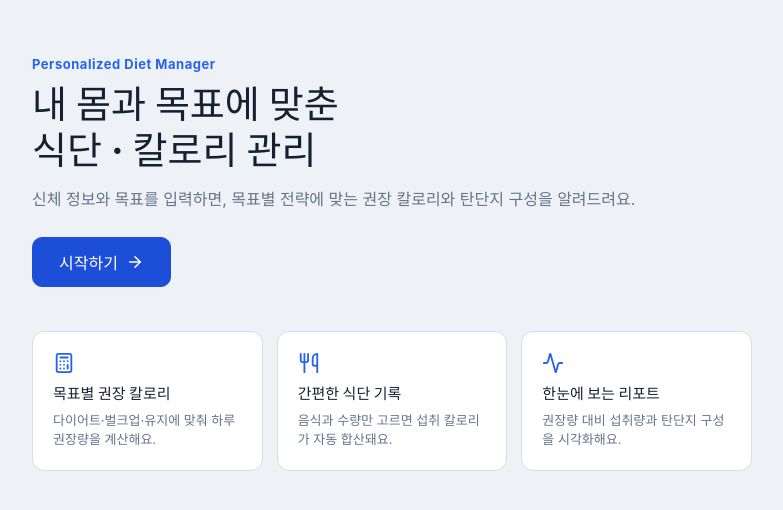
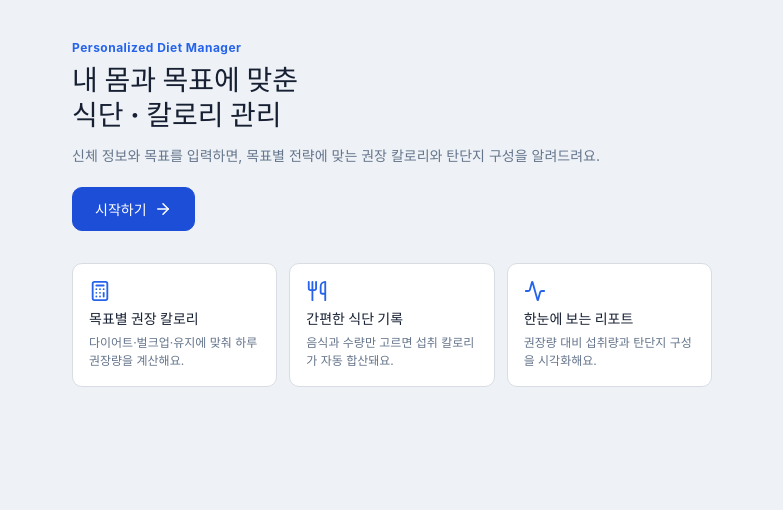
Before and after one commit to team4-diet-manager/personalized-diet-manager-frontend, a React (Vite) app: page / in a window 1280 px wide. Shown: the top 510 px of the page, without its empty margins (248-1031 px from the left). Built offline with nearby package versions, Linux system fonts and the light colour scheme; no server answers.

Commit message:
style(ui): 전체 글씨·여백·컨트롤 크기 축소로 컴팩트화
- 제목/본문 폰트, 입력·버튼 높이(44→38), 카드 패딩, 컨테이너 폭 축소
- 칼로리 링(200→168)·중앙 숫자·매크로 바·온보딩/스텝 페이지 여백 축소

```diff
--- a/src/App.css
+++ b/src/App.css
@@ -1,9 +1,9 @@
 /* ===== 공통 ===== */
-h1 { margin: 0; color: #172033; font-size: 28px; font-weight: 750; line-height: 1.2; }
-h2 { margin: 0 0 14px; color: #172033; font-size: 18px; font-weight: 750; }
-.eyebrow { display: block; margin-bottom: 10px; color: #2563eb; font-size: 13px; font-weight: 700; letter-spacing: 0.04em; }
+h1 { margin: 0; color: #172033; font-size: 21px; font-weight: 750; line-height: 1.25; }
+h2 { margin: 0 0 12px; color: #172033; font-size: 15px; font-weight: 750; }
+.eyebrow { display: block; margin-bottom: 8px; color: #2563eb; font-size: 12px; font-weight: 700; letter-spacing: 0.04em; }
 
-.notice { margin: 0 0 16px; padding: 12px 14px; border: 1px solid #d7dde3; border-radius: 8px; background: #fff; color: #334155; font-weight: 650; }
+.notice { margin: 0 0 14px; padding: 10px 12px; border: 1px solid #d7dde3; border-radius: 8px; background: #fff; color: #334155; font-size: 13px; font-weight: 650; }
 .notice-warning { border-color: #f59e0b; background: #fffbeb; color: #92400e; }
 .notice-info { border-color: #2563eb; background: #eff6ff; color: #1e40af; }
 
@@ -13,21 +13,21 @@ h2 { margin: 0 0 14px; color: #172033; font-size: 18px; font-weight: 750; }
 
 /* 테이블 행 수정·삭제 버튼 */
 .row-actions { display: flex; gap: 6px; }
-.icon-btn { min-height: 34px; padding: 0 10px; }
+.icon-btn { min-height: 30px; padding: 0 8px; }
 .icon-btn.danger { color: #b91c1c; }
 .icon-btn.danger:hover { border-color: #b91c1c; background: #fef2f2; }
 
 input, select {
-  width: 100%; min-height: 44px; box-sizing: border-box;
+  width: 100%; min-height: 38px; box-sizing: border-box;
   border: 1px solid #cbd5e1; border-radius: 8px; background: #fff;
-  color: #0f172a; font: inherit; font-size: 15px; padding: 0 12px;
+  color: #0f172a; font: inherit; font-size: 14px; padding: 0 11px;
 }
-label { display: grid; gap: 6px; color: #475569; font-size: 13px; font-weight: 700; }
+label { display: grid; gap: 5px; color: #475569; font-size: 12px; font-weight: 700; }
 
 button {
-  display: inline-flex; align-items: center; justify-content: center; gap: 8px;
-  min-height: 44px; padding: 0 16px; border: 1px solid #b8c2ce; border-radius: 8px;
-  background: #f8fafc; color: #172033; font: inherit; font-size: 14px; font-weight: 750; cursor: pointer;
+  display: inline-flex; align-items: center; justify-content: center; gap: 7px;
+  min-height: 38px; padding: 0 14px; border: 1px solid #b8c2ce; border-radius: 8px;
+  background: #f8fafc; color: #172033; font: inherit; font-size: 13px; font-weight: 750; cursor: pointer;
 }
 button:hover { border-color: #2563eb; }
 button:disabled { cursor: not-allowed; opacity: 0.55; }
@@ -38,58 +38,58 @@ button:disabled { cursor: not-allowed; opacity: 0.55; }
 .cta.full { margin-top: auto; }
 .ghost { background: transparent; }
 
-.card { border: 1px solid #d7dde3; border-radius: 12px; background: #fff; padding: 20px; }
+.card { border: 1px solid #d7dde3; border-radius: 10px; background: #fff; padding: 16px; }
 
-.form-grid { display: grid; grid-template-columns: repeat(2, minmax(0, 1fr)); gap: 14px; }
+.form-grid { display: grid; grid-template-columns: repeat(2, minmax(0, 1fr)); gap: 12px; }
 .wide { grid-column: 1 / -1; }
 
 /* ===== 온보딩 ===== */
-.onboarding { max-width: 760px; margin: 0 auto; padding: 56px 20px; }
-.onboarding-hero h1 { font-size: 38px; margin: 8px 0 14px; }
-.onboarding-hero p { margin: 0 0 24px; color: #64748b; font-size: 16px; line-height: 1.6; }
-.onboarding-hero .cta { min-height: 50px; padding: 0 26px; font-size: 16px; border-radius: 10px; }
-.onboarding-steps { list-style: none; margin: 44px 0 0; padding: 0; display: grid; grid-template-columns: repeat(3, 1fr); gap: 14px; }
-.onboarding-steps li { display: grid; gap: 8px; padding: 20px; border: 1px solid #d7dde3; border-radius: 12px; background: #fff; }
+.onboarding { max-width: 680px; margin: 0 auto; padding: 40px 20px; }
+.onboarding-hero h1 { font-size: 28px; margin: 6px 0 12px; }
+.onboarding-hero p { margin: 0 0 20px; color: #64748b; font-size: 14px; line-height: 1.6; }
+.onboarding-hero .cta { min-height: 44px; padding: 0 22px; font-size: 14px; border-radius: 10px; }
+.onboarding-steps { list-style: none; margin: 32px 0 0; padding: 0; display: grid; grid-template-columns: repeat(3, 1fr); gap: 12px; }
+.onboarding-steps li { display: grid; gap: 6px; padding: 16px; border: 1px solid #d7dde3; border-radius: 10px; background: #fff; }
 .onboarding-steps svg { color: #2563eb; }
-.onboarding-steps strong { font-size: 15px; color: #172033; }
-.onboarding-steps span { font-size: 13px; color: #64748b; line-height: 1.5; }
+.onboarding-steps strong { font-size: 14px; color: #172033; }
+.onboarding-steps span { font-size: 12px; color: #64748b; line-height: 1.5; }
 
 /* ===== 스텝 페이지 (목표/프로필) ===== */
-.step-page { max-width: 720px; margin: 0 auto; padding: 44px 20px; }
-.step-head { margin-bottom: 26px; }
-.step-badge { display: inline-block; margin-bottom: 12px; padding: 4px 10px; border-radius: 999px; background: #e0e7ff; color: #3730a3; font-size: 12px; font-weight: 750; }
-.step-head h1 { margin-bottom: 8px; }
-.step-head p { margin: 0; color: #64748b; font-size: 15px; line-height: 1.6; }
+.step-page { max-width: 640px; margin: 0 auto; padding: 32px 20px; }
+.step-head { margin-bottom: 22px; }
+.step-badge { display: inline-block; margin-bottom: 10px; padding: 3px 9px; border-radius: 999px; background: #e0e7ff; color: #3730a3; font-size: 11px; font-weight: 750; }
+.step-head h1 { margin-bottom: 6px; }
+.step-head p { margin: 0; color: #64748b; font-size: 13px; line-height: 1.6; }
 
-.goal-grid { display: grid; grid-template-columns: repeat(3, 1fr); gap: 14px; }
+.goal-grid { display: grid; grid-template-columns: repeat(3, 1fr); gap: 12px; }
 .goal-card {
-  display: grid; gap: 10px; align-content: start; min-height: 180px; padding: 22px 18px;
-  border: 1.5px solid #d7dde3; border-radius: 14px; background: #fff; text-align: left; cursor: pointer;
+  display: grid; gap: 8px; align-content: start; min-height: 140px; padding: 16px 14px;
+  border: 1.5px solid #d7dde3; border-radius: 12px; background: #fff; text-align: left; cursor: pointer;
   transition: border-color 0.15s, box-shadow 0.15s, transform 0.15s;
 }
 .goal-card:hover { border-color: #2563eb; transform: translateY(-2px); }
 .goal-card.selected { border-color: #1d4ed8; box-shadow: 0 0 0 3px rgba(29, 78, 216, 0.15); }
-.goal-emoji { font-size: 32px; line-height: 1; }
-.goal-card strong { font-size: 18px; color: #172033; }
-.goal-desc { font-size: 13px; color: #64748b; line-height: 1.5; font-weight: 600; }
+.goal-emoji { font-size: 26px; line-height: 1; }
+.goal-card strong { font-size: 15px; color: #172033; }
+.goal-desc { font-size: 12px; color: #64748b; line-height: 1.5; font-weight: 600; }
 
-.step-actions { display: flex; justify-content: space-between; margin-top: 28px; }
-.goal-chip { margin-top: 12px; background: #f1f5f9; border-color: #e2e8f0; color: #334155; font-size: 13px; }
+.step-actions { display: flex; justify-content: space-between; margin-top: 22px; }
+.goal-chip { margin-top: 10px; background: #f1f5f9; border-color: #e2e8f0; color: #334155; font-size: 12px; }
 
 /* ===== 레이아웃 (대시보드/식단) ===== */
-.layout { max-width: 1080px; margin: 0 auto; padding: 18px 20px 48px; }
-.layout-top { display: flex; justify-content: space-between; align-items: center; gap: 16px; padding: 14px 0 18px; border-bottom: 1px solid #d7dde3; margin-bottom: 24px; flex-wrap: wrap; }
-.layout-brand { display: flex; align-items: center; gap: 12px; }
-.brand-mark { display: inline-flex; align-items: center; justify-content: center; width: 40px; height: 40px; border-radius: 10px; background: #1d4ed8; color: #fff; font-weight: 800; font-size: 14px; }
-.layout-brand strong { display: block; font-size: 16px; color: #172033; }
+.layout { max-width: 1000px; margin: 0 auto; padding: 14px 20px 40px; }
+.layout-top { display: flex; justify-content: space-between; align-items: center; gap: 14px; padding: 10px 0 14px; border-bottom: 1px solid #d7dde3; margin-bottom: 20px; flex-wrap: wrap; }
+.layout-brand { display: flex; align-items: center; gap: 10px; }
+.brand-mark { display: inline-flex; align-items: center; justify-content: center; width: 34px; height: 34px; border-radius: 9px; background: #1d4ed8; color: #fff; font-weight: 800; font-size: 13px; }
+.layout-brand strong { display: block; font-size: 14px; color: #172033; }
 .brand-sub { font-size: 12px; color: #64748b; }
-.layout-nav { display: flex; gap: 6px; }
-.layout-nav a { display: inline-flex; align-items: center; gap: 6px; min-height: 40px; padding: 0 14px; border-radius: 8px; color: #475569; font-size: 14px; font-weight: 700; text-decoration: none; border: 1px solid transparent; }
+.layout-nav { display: flex; gap: 5px; flex-wrap: wrap; }
+.layout-nav a { display: inline-flex; align-items: center; gap: 5px; min-height: 34px; padding: 0 11px; border-radius: 8px; color: #475569; font-size: 13px; font-weight: 700; text-decoration: none; border: 1px solid transparent; }
 .layout-nav a:hover { background: #f1f5f9; }
 .layout-nav a.active { background: #e0e7ff; color: #1d4ed8; }
 
-.page-head { display: flex; justify-content: space-between; align-items: flex-end; gap: 16px; margin-bottom: 20px; flex-wrap: wrap; }
-.page-head p { margin: 6px 0 0; color: #64748b; font-size: 14px; }
+.page-head { display: flex; justify-content: space-between; align-items: flex-end; gap: 14px; margin-bottom: 16px; flex-wrap: wrap; }
+.page-head p { margin: 5px 0 0; color: #64748b; font-size: 13px; }
 .date-controls { display: flex; gap: 8px; }
 .date-controls input { width: auto; }
 
@@ -135,16 +135,16 @@ button:disabled { cursor: not-allowed; opacity: 0.55; }
 
 .ring-wrap { position: relative; display: grid; place-items: center; padding: 8px 0; }
 .ring-center { position: absolute; display: grid; justify-items: center; gap: 2px; text-align: center; }
-.ring-center strong { font-size: 34px; color: #111827; line-height: 1; }
-.ring-center span { font-size: 13px; color: #64748b; }
-.ring-center em { margin-top: 6px; font-style: normal; font-size: 13px; font-weight: 750; }
+.ring-center strong { font-size: 28px; color: #111827; line-height: 1; }
+.ring-center span { font-size: 12px; color: #64748b; }
+.ring-center em { margin-top: 5px; font-style: normal; font-size: 12px; font-weight: 750; }
 .ring-center em.under { color: #1d4ed8; }
 .ring-center em.over { color: #ef4444; }
 
-.macro-bars { display: grid; gap: 16px; margin-bottom: 18px; }
-.macro-row { display: grid; grid-template-columns: 64px 1fr 48px; align-items: center; gap: 10px; }
-.macro-label { font-size: 13px; font-weight: 700; color: #475569; }
-.macro-track { height: 12px; border-radius: 999px; background: #eef2f6; overflow: hidden; }
+.macro-bars { display: grid; gap: 13px; margin-bottom: 16px; }
+.macro-row { display: grid; grid-template-columns: 60px 1fr 56px; align-items: center; gap: 10px; }
+.macro-label { font-size: 12px; font-weight: 700; color: #475569; }
+.macro-track { height: 11px; border-radius: 999px; background: #eef2f6; overflow: hidden; }
 .macro-fill { height: 100%; border-radius: 999px; transition: width 0.6s ease; }
 .macro-grams { font-size: 13px; font-weight: 750; color: #172033; text-align: right; }
 .macro-grams .over { color: #ef4444; }
--- a/src/components/CalorieRing.tsx
+++ b/src/components/CalorieRing.tsx
@@ -5,8 +5,8 @@ interface CalorieRingProps {
 
 /** 권장 칼로리 대비 섭취 칼로리를 원형 진행 링으로 표현 */
 export function CalorieRing({ recommended, intake }: CalorieRingProps) {
-  const size = 200
-  const stroke = 18
+  const size = 168
+  const stroke = 15
   const radius = (size - stroke) / 2
   const circumference = 2 * Math.PI * radius
 
```
